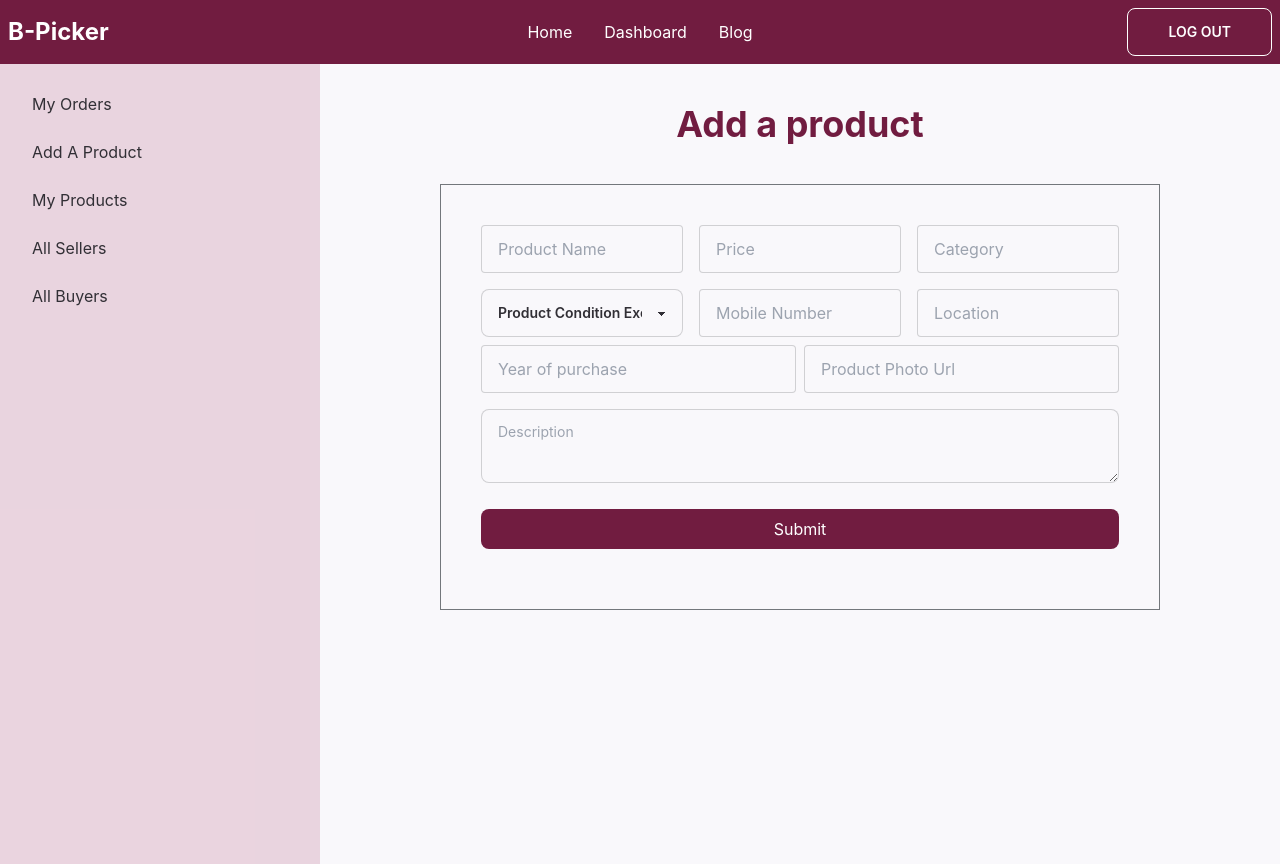
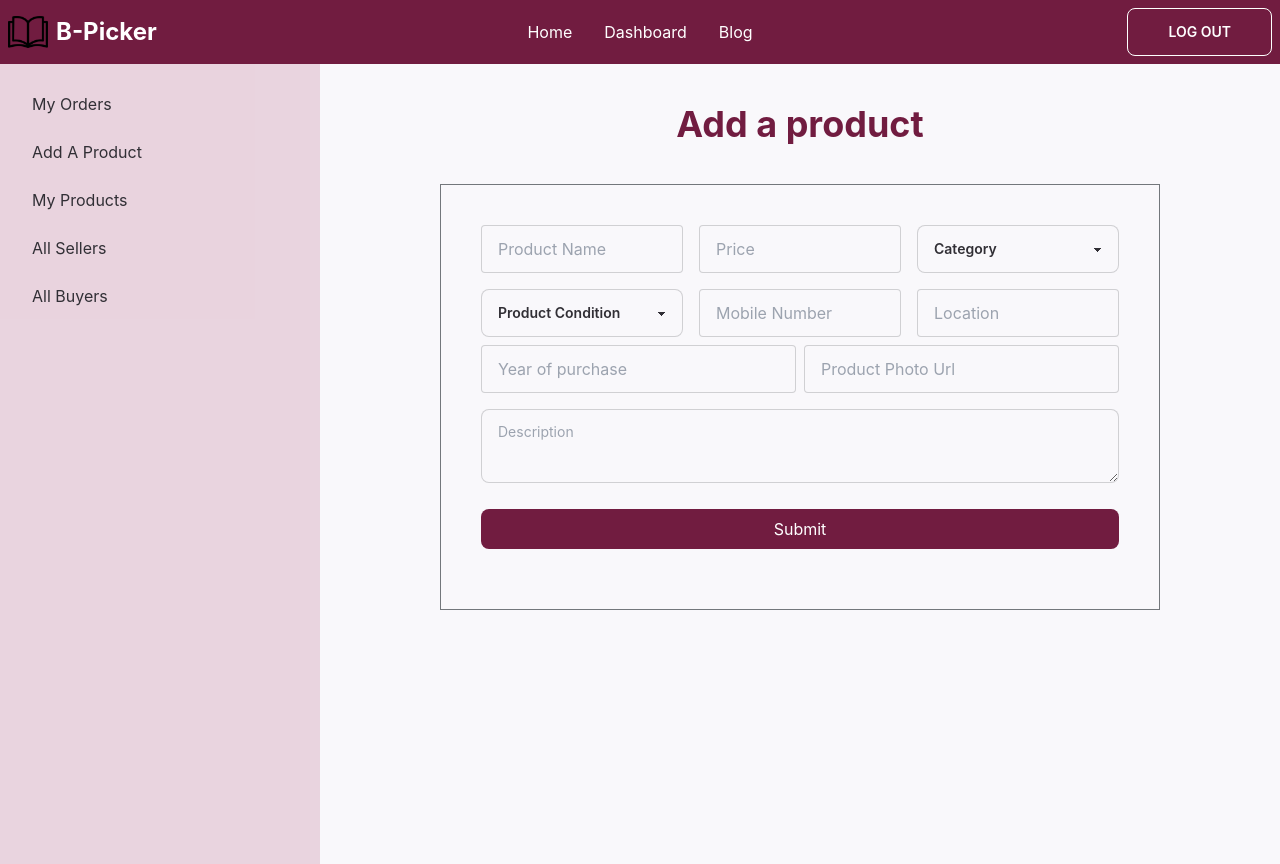
Before and after one commit to Syeda-Aisha-Ahmad/b-picker_client_repo, a React (Create React App) app: page /dashboard/addproduct in a window 1280 px wide. Built offline with nearby package versions, Linux system fonts and the light colour scheme; no server answers; sample sign-in values are in the browser's storage.

Commit message:
advertise product post

```diff
--- a/package.json
+++ b/package.json
@@ -3,6 +3,7 @@
   "version": "0.1.0",
   "private": true,
   "dependencies": {
+    "@tanstack/react-query": "^4.18.0",
     "@testing-library/jest-dom": "^5.16.5",
     "@testing-library/react": "^13.4.0",
     "@testing-library/user-event": "^13.5.0",
@@ -11,6 +12,7 @@
     "react": "^18.2.0",
     "react-dom": "^18.2.0",
     "react-hook-form": "^7.39.6",
+    "react-hot-toast": "^2.4.0",
     "react-router-dom": "^6.4.3",
     "react-scripts": "5.0.1",
     "web-vitals": "^2.1.4"
--- a/src/Pages/AddProduct/AddProduct.js
+++ b/src/Pages/AddProduct/AddProduct.js
@@ -1,36 +1,111 @@
-import React from 'react';
+import React, { useContext, useState } from 'react';
+import toast, { Toaster } from 'react-hot-toast';
+import { Navigate, useLocation, useNavigate } from 'react-router-dom';
+import { AuthContext } from '../../Context/AuthProvider';
 
 const AddProduct = () => {
+    const { user } = useContext(AuthContext);
+    const [dataa, setDataa] = useState([])
+    const location = useLocation();
+
+
+    console.log(dataa)
+
+    const { loading } = useContext(AuthContext)
+
+    const addProducts = (event) => {
+        event.preventDefault()
+        const form = event.target;
+        const product = form.productname.value;
+        const price = form.price.value;
+        const category = form.category.value;
+        const condition = form.condition.value;
+        const phone = form.phone.value;
+        const location = form.location.value;
+        const year = form.year.value;
+        const photo = form.photo.value;
+        const description = form.description.value;
+
+        const addProductsData = {
+            product,
+            price,
+            category,
+            condition,
+            phone,
+            location,
+            year,
+            photo,
+            description
+        }
+        console.log(addProductsData)
+
+
+        fetch('http://localhost:5000/addproducts', {
+            method: 'POST',
+            headers: {
+                'content-type': 'application/json',
+            },
+            body: JSON.stringify(addProductsData),
+        })
+            .then(res => res.json())
+            .then(data => {
+                setDataa(data)
+                if (data.acknowledged) {
+                    toast.success('Successfully toasted!')
+                }
+                else {
+                    alert(data.message);
+                }
+            })
+            .catch(error => console.error(error));
+    }
     return (
         <div className=''>
+            <Toaster
+                position="top-center"
+                reverseOrder={false}
+            />
             <h1 className='text-center text-4xl text-primary font-bold my-10'>Add a product</h1>
-            <form className='w-9/12 mx-auto border border-neutral  p-10'>
-                <div className=" grid gap-4 grid-cols-3 mb-2">
-                    <input type="text" placeholder="Product Name" className="input input-bordered rounded " />
 
-                    <input type="text" placeholder="Price" className="input input-bordered rounded" />
+            {
+                dataa?.acknowledged && <Navigate to="/dashboard/myproducts" state={{ from: location }} replace></Navigate>
+            }
 
-                    <input type="text" placeholder="Category" className="input input-bordered rounded" />
+            <form onSubmit={addProducts} className='w-9/12 mx-auto border border-neutral  p-10'>
 
-                    <select name='time' className="select select-bordered w-full ">
-                        <option value="">Product Condition Excellent</option>
-                        <option value="">Product Condition Good</option>
-                        <option value="">Product Condition Fair</option>
+                <div className=" grid gap-4 lg:grid-cols-3 grid-cols-1 mb-2">
+                    <input name='productname' type="text" placeholder="Product Name" className="input input-bordered rounded " />
+
+                    <input name='price' type="text" placeholder="Price" className="input input-bordered rounded" />
+
+
+                    <select name='category' className="select select-bordered w-full ">
+                        <option disabled selected>Category</option>
+                        <option>Adventure</option>
+                        <option>Novel</option>
+                        <option>Fantasy</option>
                     </select>
 
-                    <input type="text" placeholder="Mobile Number" className="input input-bordered rounded " />
+                    <select name='condition' className="select select-bordered w-full ">
+                        <option disabled selected>Product Condition</option>
+                        <option>Excellent</option>
+                        <option>Good</option>
+                        <option>Fair</option>
+                    </select>
 
-                    <input type="text" placeholder="Location" className="input input-bordered rounded" />
+                    <input name='phone' type="text" placeholder="Mobile Number" className="input input-bordered rounded " />
+
+                    <input name='location' type="text" placeholder="Location" className="input input-bordered rounded" />
                 </div>
 
-                <div className=" grid gap-2 grid-cols-2 mb-2">
+                <div className=" grid gap-2 lg:grid-cols-2 md:grid-cols-2 grid-cols-1 mb-2">
 
-                    <input type="tel" placeholder="Year of purchase" className="input input-bordered rounded w-full mb-2" />
+                    <input name='year' type="tel" placeholder="Year of purchase" className="input input-bordered rounded w-full mb-2" />
 
-                    <input type="tel" placeholder="Product Photo Url" className="input input-bordered rounded w-full mb-2" />
+                    <input name='photo' type="tel" placeholder="Product Photo Url" className="input input-bordered rounded w-full mb-2" />
                 </div>
 
-                <textarea className="textarea textarea-bordered w-full" placeholder="Description"></textarea>
+                <textarea name='description' className="textarea textarea-bordered w-full" placeholder="Description"></textarea>
 
                 <input type="submit" className='bg-primary w-full  text-white py-2 rounded-lg my-5' />
             </form >
--- a/src/Pages/SignUp/Signup.js
+++ b/src/Pages/SignUp/Signup.js
@@ -5,6 +5,7 @@ import { Link } from 'react-router-dom';
 import { useForm } from 'react-hook-form';
 import { AuthContext } from '../../Context/AuthProvider';
 import { getAuth, updateProfile } from 'firebase/auth';
+import toast, { Toaster } from 'react-hot-toast';
 
 const Signup = () => {
     const { register, formState: { errors }, handleSubmit } = useForm();
@@ -17,12 +18,14 @@ const Signup = () => {
             .then(result => {
                 const user = result.user;
                 console.log(user)
+                toast.success('Successfully Account Created!')
                 updateProfile(auth.currentUser, {
                     displayName: fname,
                     tenantId: data.account
 
                 })
                 result.reset()
+
             })
             .catch(error => {
                 console.log(error)
@@ -41,6 +44,10 @@ const Signup = () => {
     }
     return (
         <div>
+            <Toaster
+                position="top-center"
+                reverseOrder={false}
+            />
             <div className="hero min-h-screen bg-white my-5">
                 <div className="hero-content flex-col lg:flex-row-reverse">
                     <div className="text-center lg:text-left lg:w-5/12 lg:ml-5">
--- a/src/index.js
+++ b/src/index.js
@@ -5,12 +5,21 @@ import App from './App';
 import reportWebVitals from './reportWebVitals';
 import AuthProvider from './Context/AuthProvider';
 
+import {
+  QueryClient,
+  QueryClientProvider,
+} from '@tanstack/react-query'
+
+const queryClient = new QueryClient()
+
 const root = ReactDOM.createRoot(document.getElementById('root'));
 root.render(
   <React.StrictMode>
-    <AuthProvider>
-      <App />
-    </AuthProvider>
+    <QueryClientProvider client={queryClient}>
+      <AuthProvider>
+        <App />
+      </AuthProvider>
+    </QueryClientProvider>
   </React.StrictMode>
 );
 
--- a/src/shared/Navbar/Nav.js
+++ b/src/shared/Navbar/Nav.js
@@ -1,6 +1,7 @@
 import React, { useContext } from 'react';
 import { Link } from 'react-router-dom';
 import { AuthContext } from '../../Context/AuthProvider';
+import logo from '../../assets/logo.png'
 
 const Nav = () => {
     const { user, logOut } = useContext(AuthContext);
@@ -20,16 +21,22 @@ const Nav = () => {
                     </label>
                     <ul tabIndex={0} className="menu menu-compact dropdown-content mt-3 p-2 shadow bg-base-100 rounded-box w-52">
                         <li><Link to={'/'}>Home</Link></li>
-                        <li><Link to={'/dashboard'}>Dashboard</Link></li>
+                        {
+                            user?.uid && <li><Link to={'/dashboard'}>Dashboard</Link></li>
+                        }
+
                         <li><Link to={'/blog'}>Blog</Link></li>
                     </ul>
                 </div>
-                <Link to={'/'} className=" text-white normal-case font-bold text-2xl">B-Picker</Link>
+                <Link to={'/'}><img src={logo} className="w-10 mr-2" alt="" /></Link>
+                <Link to={'/'} className=" text-white normal-case font-bold text-2xl">  B-Picker</Link>
             </div>
             <div className="navbar-center hidden lg:flex">
                 <ul className="menu menu-horizontal p-0">
                     <li><Link to={'/'}>Home</Link></li>
-                    <li><Link to={'/dashboard'}>Dashboard</Link></li>
+                    {
+                        user?.uid && <li><Link to={'/dashboard'}>Dashboard</Link></li>
+                    }
                     <li><Link to={'/blog'}>Blog</Link></li>
                 </ul>
             </div>
```
Also changed, not shown: src/Pages/MyProducts/MyProducts.js (+65 -9 lines), 1 other file (tests, documents, lock files or other folders).
